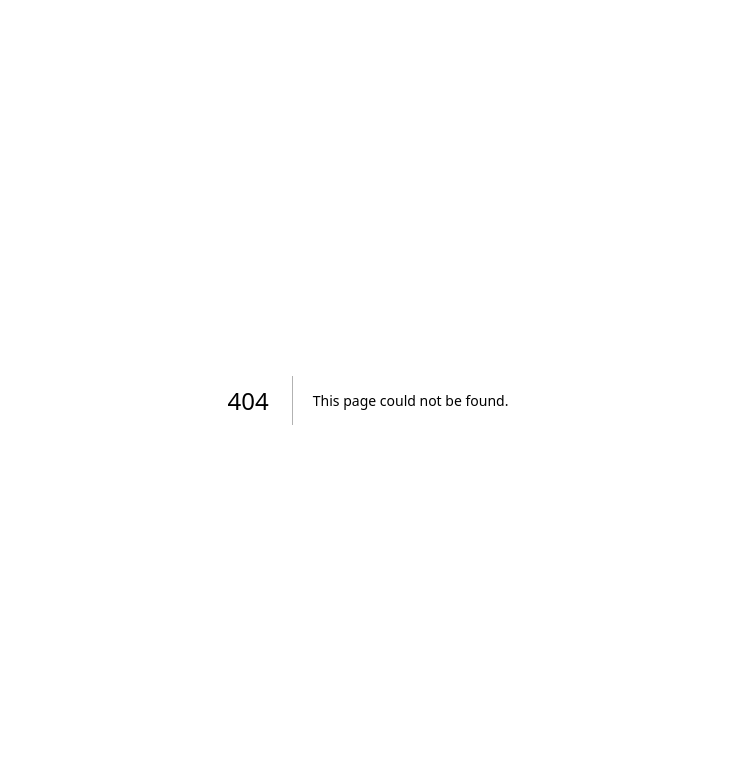
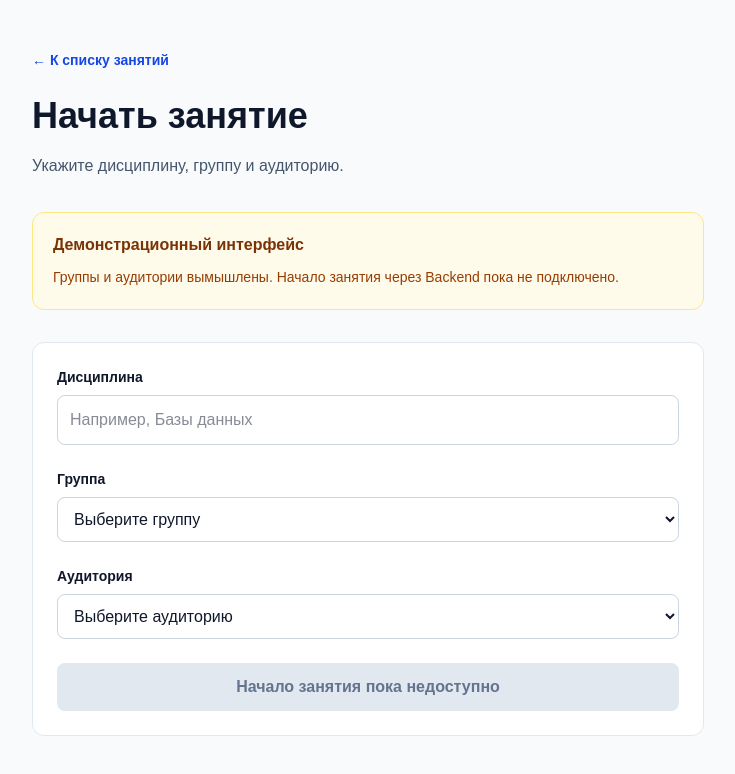
Before and after one commit to smart-attendance-project-guap/smart-attendance-frontend, a Next.js app: page /teacher/lessons/new in a window 1280 px wide. Before the commit this address had no page. Shown: the top 774 px of the page, without its empty margins (272-1007 px from the left). Built offline with nearby package versions, Linux system fonts and the light colour scheme.

Commit message:
feat: add teacher lesson start form

```diff
--- /dev/null
+++ b/app/teacher/lessons/new/page.tsx
@@ -0,0 +1,119 @@
+import Link from "next/link";
+
+// Временные варианты для проверки интерфейса.
+// Позже списки будут приходить из Backend.
+const mockGroups = ["Тестовая группа 1", "Тестовая группа 2"];
+const mockClassrooms = ["101", "205", "312"];
+
+export default function NewTeacherLessonPage() {
+  return (
+    <main
+      lang="ru"
+      className="min-h-screen bg-slate-50 px-6 py-12 text-slate-900"
+    >
+      <div className="mx-auto max-w-2xl">
+        <Link
+          href="/teacher/lessons"
+          className="text-sm font-semibold text-blue-700 underline-offset-4 hover:underline"
+        >
+          ← К списку занятий
+        </Link>
+
+        <h1 className="mt-6 text-3xl font-bold sm:text-4xl">
+          Начать занятие
+        </h1>
+
+        <p className="mt-4 leading-7 text-slate-600">
+          Укажите дисциплину, группу и аудиторию.
+        </p>
+
+        <div className="mt-8 rounded-xl border border-amber-200 bg-amber-50 p-5">
+          <p className="font-semibold text-amber-900">
+            Демонстрационный интерфейс
+          </p>
+          <p className="mt-2 text-sm leading-6 text-amber-800">
+            Группы и аудитории вымышлены. Начало занятия
+            через Backend пока не подключено.
+          </p>
+        </div>
+
+        <form className="mt-8 space-y-6 rounded-xl border border-slate-200 bg-white p-5 sm:p-6">
+          <div>
+            <label
+              htmlFor="subject"
+              className="block text-sm font-semibold"
+            >
+              Дисциплина
+            </label>
+            <input
+              id="subject"
+              name="subject"
+              type="text"
+              required
+              placeholder="Например, Базы данных"
+              className="mt-2 min-h-11 w-full rounded-lg border border-slate-300 px-3 py-3 text-base focus:border-blue-700 focus:outline-2 focus:outline-blue-700"
+            />
+          </div>
+
+          <div>
+            <label
+              htmlFor="group"
+              className="block text-sm font-semibold"
+            >
+              Группа
+            </label>
+            <select
+              id="group"
+              name="group"
+              required
+              defaultValue=""
+              className="mt-2 min-h-11 w-full rounded-lg border border-slate-300 bg-white px-3 py-3 text-base focus:border-blue-700 focus:outline-2 focus:outline-blue-700"
+            >
+              <option value="" disabled>
+                Выберите группу
+              </option>
+              {mockGroups.map((group) => (
+                <option key={group} value={group}>
+                  {group}
+                </option>
+              ))}
+            </select>
+          </div>
+
+          <div>
+            <label
+              htmlFor="classroom"
+              className="block text-sm font-semibold"
+            >
+              Аудитория
+            </label>
+            <select
+              id="classroom"
+              name="classroom"
+              required
+              defaultValue=""
+              className="mt-2 min-h-11 w-full rounded-lg border border-slate-300 bg-white px-3 py-3 text-base focus:border-blue-700 focus:outline-2 focus:outline-blue-700"
+            >
+              <option value="" disabled>
+                Выберите аудиторию
+              </option>
+              {mockClassrooms.map((classroom) => (
+                <option key={classroom} value={classroom}>
+                  {classroom}
+                </option>
+              ))}
+            </select>
+          </div>
+
+          <button
+            type="button"
+            disabled
+            className="min-h-11 w-full rounded-lg bg-slate-200 px-5 py-3 font-semibold text-slate-500 disabled:cursor-not-allowed"
+          >
+            Начало занятия пока недоступно
+          </button>
+        </form>
+      </div>
+    </main>
+  );
+}
--- a/app/teacher/lessons/page.tsx
+++ b/app/teacher/lessons/page.tsx
@@ -43,6 +43,14 @@ export default function TeacherLessonsPage() {
             Все занятия ниже вымышлены. Подключение к Backend
             пока не реализовано.
           </p>
+        </div>
+        <div className="mt-6">
+          <Link
+            href="/teacher/lessons/new"
+            className="inline-flex min-h-11 items-center justify-center rounded-lg bg-blue-700 px-5 py-3 font-semibold text-white transition-colors hover:bg-blue-800 focus-visible:outline-2 focus-visible:outline-offset-4 focus-visible:outline-blue-700"
+          >
+            Начать занятие
+          </Link>
         </div>
 
         <ul className="mt-8 space-y-4">
```
